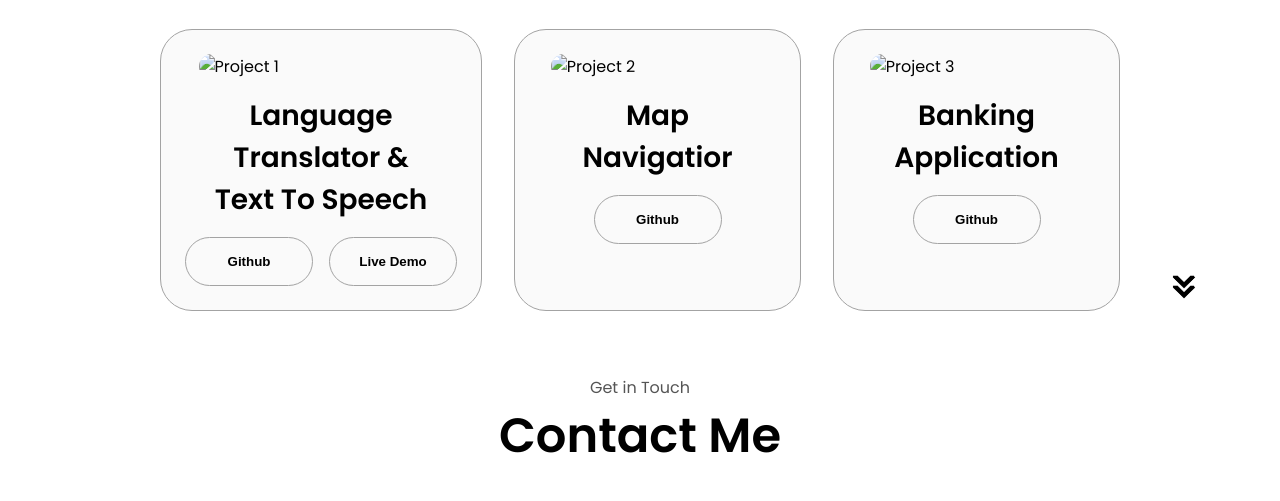
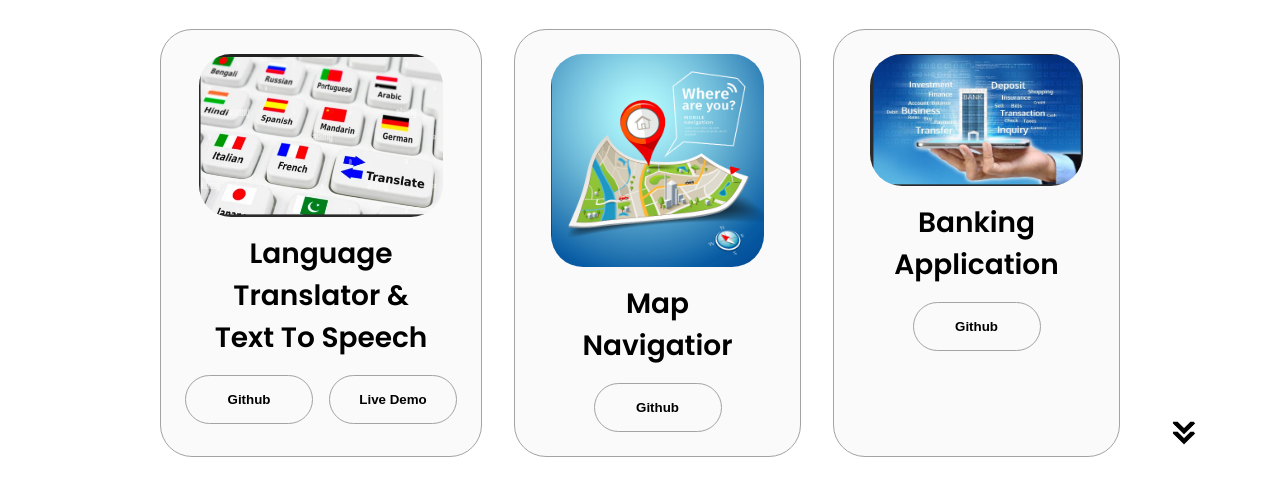
Before and after one commit to amulyatammali/My_Portfolio, a plain HTML site: page index.html in a window 1280 px wide. Shown: the part 2871-3372 px from the top of the page. Drawn offline with Linux system fonts and the light colour scheme.

Commit message:
Update index.html

```diff
--- a/index.html
+++ b/index.html
@@ -288,7 +288,7 @@ contribute to my professional and personal growth.
           <div class="details-container color-container">
             <div class="article-container">
               <img
-                src="./assets/project-1.jpeg"
+                src="./assets/project1.png"
                 alt="Project 1"
                 class="project-img"
               />
@@ -312,7 +312,7 @@ contribute to my professional and personal growth.
           <div class="details-container color-container">
             <div class="article-container">
               <img
-                src="./assets/project-2.png"
+                src="./assets/project2.png"
                 alt="Project 2"
                 class="project-img"
               />
@@ -331,7 +331,7 @@ contribute to my professional and personal growth.
           <div class="details-container color-container">
             <div class="article-container">
               <img
-                src="./assets/project-3.jpeg"
+                src="./assets/project3.png"
                 alt="Project 3"
                 class="project-img"
               />
```
